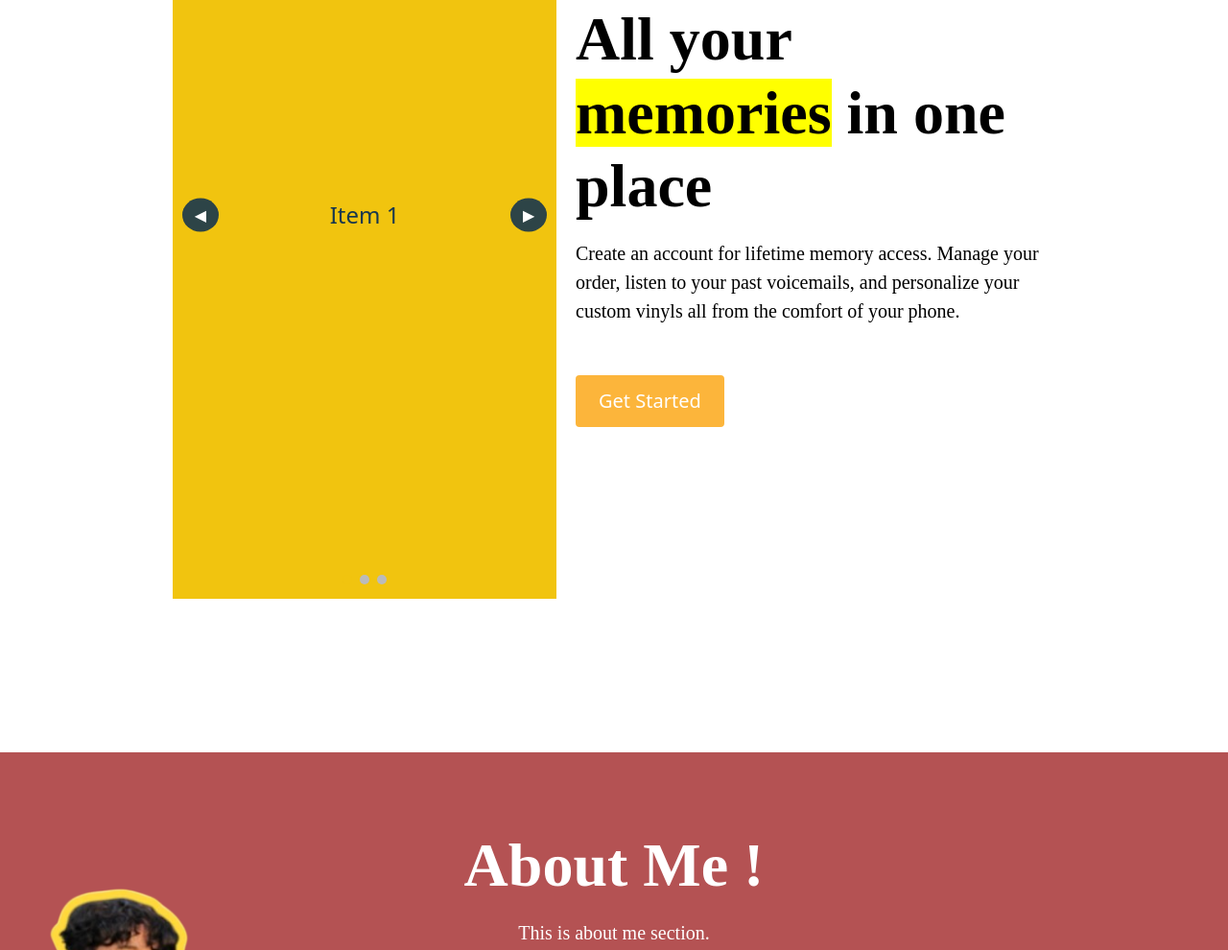
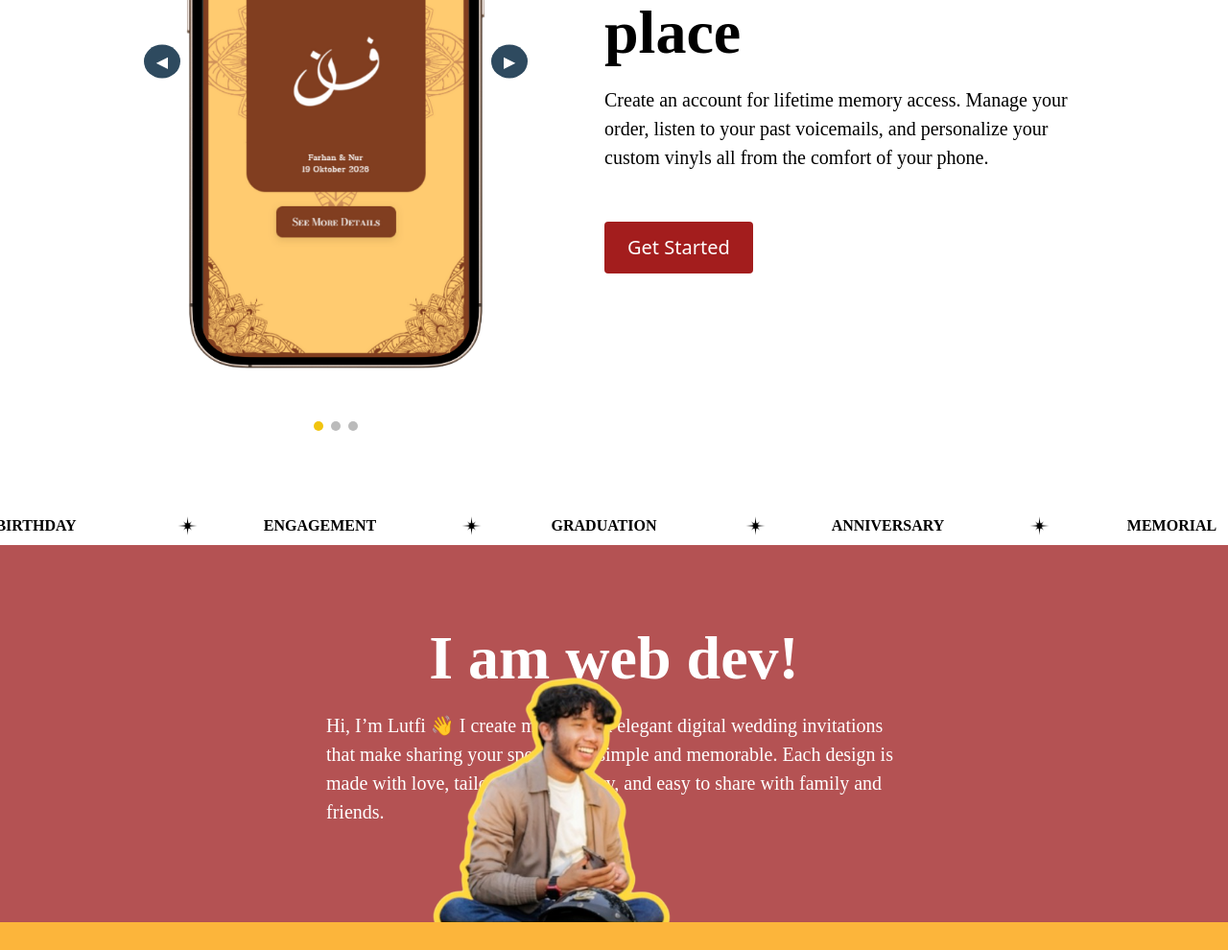
Before and after one commit to akluha72/raikancinta-landingpage, a website built with Vite: page index.html in a window 1280 px wide. Shown: the part 1224-2214 px from the top of the page at 96% size. Built offline with nearby package versions, Linux system fonts and the light colour scheme; a web font is replaced by a local one.

Commit message:
dev(marquee): marquee effect lol

```diff
--- a/index.html
+++ b/index.html
@@ -37,14 +37,24 @@
       <p>Replay the best memories from your favorite people. Get the audio guestbook everyone’s talking about.</p>
       <a href="#" class="cta-button">Get Started</a>
     </div>
+    <div class="hero-image">
+      <img src="./images/iphone-15-mockups.png" alt="Hero Image" />
+    </div>
   </section>
 
   <section class="product-section">
+    <div class="product-wrapper">
       <div class="product-slider">
         <div class="slider-wrapper">
-        <div class="slide active">Item 1</div>
-        <div class="slide">Item 2</div>
-        <div class="slide">Item 3</div>
+          <div class="slide active">
+            <img src="./images/demo/8-Photoroom.png" alt="">
+          </div>
+          <div class="slide">
+            <img src="./images/demo/9-Photoroom.png" alt="">
+          </div>
+          <div class="slide">
+            <img src="./images/demo/5-Photoroom.png" alt="">
+          </div>
         </div>
 
         <!-- Arrows -->
@@ -67,13 +77,47 @@
           <a href="#" class="cta-button">Get Started</a>
         </div>
       </div>
+    </div>
+
+
+    <div class="cardtype-infinite-scroller">
+      <ul class="banner">
+        <img src="./images/star.png" alt="">
+        <li class="box">WEDDINGS</li>
+        <img src="./images/star.png" alt="">
+        <li class="box">BIRTHDAY</li>
+        <img src="./images/star.png" alt="">
+        <li class="box">ENGAGEMENT</li>
+        <img src="./images/star.png" alt="">
+        <li class="box">GRADUATION</li>
+        <img src="./images/star.png" alt="">
+        <li class="box">ANNIVERSARY</li>
+        <img src="./images/star.png" alt="">
+        <li class="box">MEMORIAL</li>
+        <img src="./images/star.png" alt="">
+        <li class="box">WEDDINGS</li>
+        <img src="./images/star.png" alt="">
+        <li class="box">BIRTHDAY</li>
+        <img src="./images/star.png" alt="">
+        <li class="box">ENGAGEMENT</li>
+        <img src="./images/star.png" alt="">
+        <li class="box">GRADUATION</li>
+        <img src="./images/star.png" alt="">
+        <li class="box">ANNIVERSARY</li>
+        <img src="./images/star.png" alt="">
+        <li class="box">MEMORIAL</li>
+      </ul>
+    </div>
   </section>
 
   <section class="aboutme-section">
-    <h2>About Me !</h2>
-    <p>This is about me section.</p>
-    <img src="images/pp.png" alt="">
-
+    <div class="aboutme-wrapper">
+      <h2>I am web dev!</h2>
+      <p>Hi, I’m Lutfi 👋 I create modern and elegant digital wedding invitations that make sharing your special day
+        simple and memorable. Each design is made with love, tailored to your story, and easy to share with family and
+        friends.</p>
+    </div>
+    <img src="images/pp-nobg.png" alt="">
   </section>
 
   <section class="contactus-section">
--- a/src/style.css
+++ /dev/null
@@ -1,96 +0,0 @@
-:root {
-  font-family: system-ui, Avenir, Helvetica, Arial, sans-serif;
-  line-height: 1.5;
-  font-weight: 400;
-
-  color-scheme: light dark;
-  color: rgba(255, 255, 255, 0.87);
-  background-color: #242424;
-
-  font-synthesis: none;
-  text-rendering: optimizeLegibility;
-  -webkit-font-smoothing: antialiased;
-  -moz-osx-font-smoothing: grayscale;
-}
-
-a {
-  font-weight: 500;
-  color: #646cff;
-  text-decoration: inherit;
-}
-a:hover {
-  color: #535bf2;
-}
-
-body {
-  margin: 0;
-  display: flex;
-  place-items: center;
-  min-width: 320px;
-  min-height: 100vh;
-}
-
-h1 {
-  font-size: 3.2em;
-  line-height: 1.1;
-}
-
-#app {
-  max-width: 1280px;
-  margin: 0 auto;
-  padding: 2rem;
-  text-align: center;
-}
-
-.logo {
-  height: 6em;
-  padding: 1.5em;
-  will-change: filter;
-  transition: filter 300ms;
-}
-.logo:hover {
-  filter: drop-shadow(0 0 2em #646cffaa);
-}
-.logo.vanilla:hover {
-  filter: drop-shadow(0 0 2em #f7df1eaa);
-}
-
-.card {
-  padding: 2em;
-}
-
-.read-the-docs {
-  color: #888;
-}
-
-button {
-  border-radius: 8px;
-  border: 1px solid transparent;
-  padding: 0.6em 1.2em;
-  font-size: 1em;
-  font-weight: 500;
-  font-family: inherit;
-  background-color: #1a1a1a;
-  cursor: pointer;
-  transition: border-color 0.25s;
-}
-button:hover {
-  border-color: #646cff;
-}
-button:focus,
-button:focus-visible {
-  outline: 4px auto -webkit-focus-ring-color;
-}
-
-@media (prefers-color-scheme: light) {
-  :root {
-    color: #213547;
-    background-color: #ffffff;
-  }
-  a:hover {
-    color: #747bff;
-  }
-  button {
-    background-color: #f9f9f9;
-  }
-}
--- a/src/styles/main.scss
+++ b/src/styles/main.scss
@@ -6,15 +6,19 @@
 @import "./section-aboutme.scss";
 
 @import "./component-slider.scss";
+@import "./color.scss";
+
+$nav-bg: #A31D1D;
+
 
 :root {
     font-family: system-ui, Avenir, Helvetica, Arial, sans-serif;
     line-height: 1.5;
     font-weight: 400;
 
-    color-scheme: light dark;
+    // color-scheme: light dark;
     color: rgba(255, 255, 255, 0.87);
-    background-color: #242424;
+    // background-color: #242424;
 
     font-synthesis: none;
     text-rendering: optimizeLegibility;
@@ -43,10 +47,7 @@ p {
 
 body {
     margin: 0;
-    // display: flex;
-    // place-items: center;
-    // min-width: 320px;
-    // min-height: 100vh;
+    background-color: #fcb53b;
 }
 
 .cta-button {
@@ -55,7 +56,7 @@ body {
     padding: 0.75rem 1.5rem;
     font-size: 1.25rem;
     color: white;
-    background-color: #fcb53b;
+    background-color: $nav-bg;
     border: none;
     border-radius: 4px;
     cursor: pointer;
@@ -63,6 +64,6 @@ body {
     display: inline-block;
 
     &:hover {
-        background-color: #FFD93D;
+        background-color: #A02334;
     }
 }
--- a/src/styles/navbar.scss
+++ b/src/styles/navbar.scss
@@ -1,10 +1,12 @@
+// $nav-bg: #A31D1D;
+$nav-bg: whitesmoke;
 .navbar {
     display: flex;
     justify-content: space-between;
     align-items: center;
     padding: 1rem 2rem;
-    background: #18374e; // deep navy
-    color: #fff;
+    background: $nav-bg; // deep navy
+    color: black;
 
     .logo {
         font-size: 1.5rem;
@@ -17,7 +19,7 @@
         gap: 2rem;
 
         li a {
-            color: #fff;
+            color: black;
             text-decoration: none;
             font-size: 1rem;
             transition: color 0.3s ease;
--- a/src/styles/section-aboutme.scss
+++ b/src/styles/section-aboutme.scss
@@ -1,21 +1,26 @@
 .aboutme-section {
-    height: 40vh;
+    // height: 40vh;
     background-color: #b45253;
     text-align: center;
-    padding: 5rem;
     display: flex;
     flex-direction: column;
     align-items: center;
     position: relative;
 
-    p {
-        text-align: center;
+    .aboutme-wrapper {
+        // padding: 3rem;
+        margin: 5rem;
+        p {
+            text-align: left;
+        }
+
     }
+
 
     img {
         width: 350px;
         position: absolute;
-        left: -10px;
+        left: 400px;
         bottom: 0;
         // transform: rotate(40deg);
     }
--- a/src/styles/section-contactus.scss
+++ b/src/styles/section-contactus.scss
@@ -1,6 +1,6 @@
 .contactus-section {
     padding: 5rem 2rem;
-    background-color: #006A67;
+    background-color: #fcb53b;
 
     .contactus-content {
         max-width: 600px;
--- a/src/styles/section-hero.scss
+++ b/src/styles/section-hero.scss
@@ -1,11 +1,8 @@
 .hero-section {
-    // background-image: url('./images/iphone-15-mockups.png');
-    background-repeat: no-repeat;
-    background-size: 20%;
-    background-position: right;
     display: flex;
     flex-direction: row;
     align-items: center;
+    justify-content: space-evenly;
     height: 100vh;
 
     .hero-content {
@@ -16,10 +13,8 @@
         padding: 4rem 2rem;
         max-width: 750px;
         height: 400px;
-        margin-left: 11vw;
 
         h1 {
-            // font-family: "Sacramento", cursive;
             font-family: "Averia Serif Libre", serif;
             font-size: 4rem;
             color: white;
@@ -36,4 +31,13 @@
             max-width: 600px;
         }
     }
+
+    .hero-image {
+        width: 500px;
+        height: auto;
+        img {
+            max-width: 100%;
+            height: auto;
+        }
+    }
 }
--- a/src/styles/section-product.scss
+++ b/src/styles/section-product.scss
@@ -1,10 +1,14 @@
 .product-section {
-    padding: 10rem;
+    // padding: 10rem;
     background-color: white;
+    // display: flex;
+
+    .product-wrapper {
         display: flex;
         flex-direction: row;
         align-items: center;
-    justify-content: space-evenly;
+        justify-content: center;
+        gap: 5rem;
 
         .product-slider {
             position: relative;
@@ -26,17 +30,16 @@
                 align-items: center;
                 justify-content: center;
                 font-size: 1.5rem;
-            background: #f1c40f;
-            color: #18374e;
+                // color: #18374e;
+                background-color: white;
 
-            &:nth-child(2) {
-                background: #3498db;
-                color: #fff;
+                img {
+                    width: 100%;
+                    height: auto;
+                    object-fit: cover;
                 }
-            &:nth-child(3) {
-                background: #2ecc71;
-                color: #fff;
-            }
+
+
             }
 
             .arrow {
@@ -53,10 +56,11 @@
                 z-index: 2;
 
                 &.left {
-                left: 10px;
+                    left: 0px;
                 }
+
                 &.right {
-                right: 10px;
+                    right: 0px;
                 }
             }
 
@@ -102,4 +106,57 @@
                 justify-self: flex-end;
             }
         }
+
     }
+
+    .cardtype-infinite-scroller {
+        width: 100%;
+        overflow: hidden;
+        background: #fff;
+        /* optional */
+    }
+
+    .banner {
+        display: inline-flex;
+        width: max-content;
+        animation: scroll 20s linear infinite;
+        gap: 20px;
+        align-items: center;
+        margin-top: 4rem;
+        margin-bottom: 0;
+
+        img {
+            width: 20px;
+            height: 20px;
+        }
+
+    }
+
+    .box {
+        display: flex;
+        align-items: center;
+        justify-content: center;
+        min-width: 200px;
+        margin-right: 20px;
+        padding: 0.5rem;
+        // background: red;
+        color: black;
+        font-weight: bold;
+        gap: 8px;
+        position: relative;
+        font-family: "Averia Serif Libre", serif;
+        // font-style: italic;
+    }
+
+}
+
+
+@keyframes scroll {
+    from {
+        transform: translateX(0);
+    }
+
+    to {
+        transform: translateX(-50%);
+    }
+}
```
Also changed, not shown: public/images/demo/4-Photoroom.png (added), public/images/demo/5-Photoroom.png (added), public/images/demo/8-Photoroom.png (added), public/images/demo/9-Photoroom.png (added), public/images/pp-nobg.png (added), public/images/star.png (added), src/styles/color.scss (added). Lines whose indentation alone changed are shown as unchanged.
